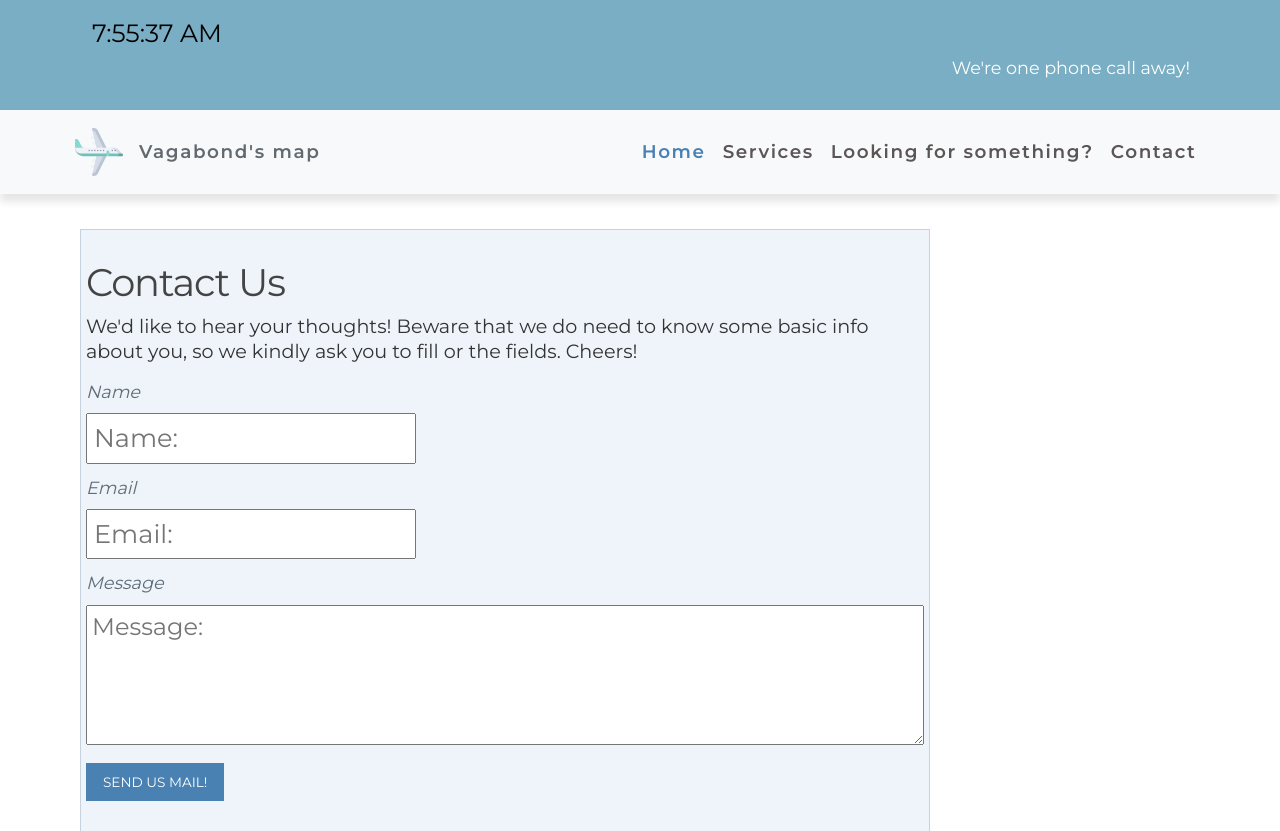
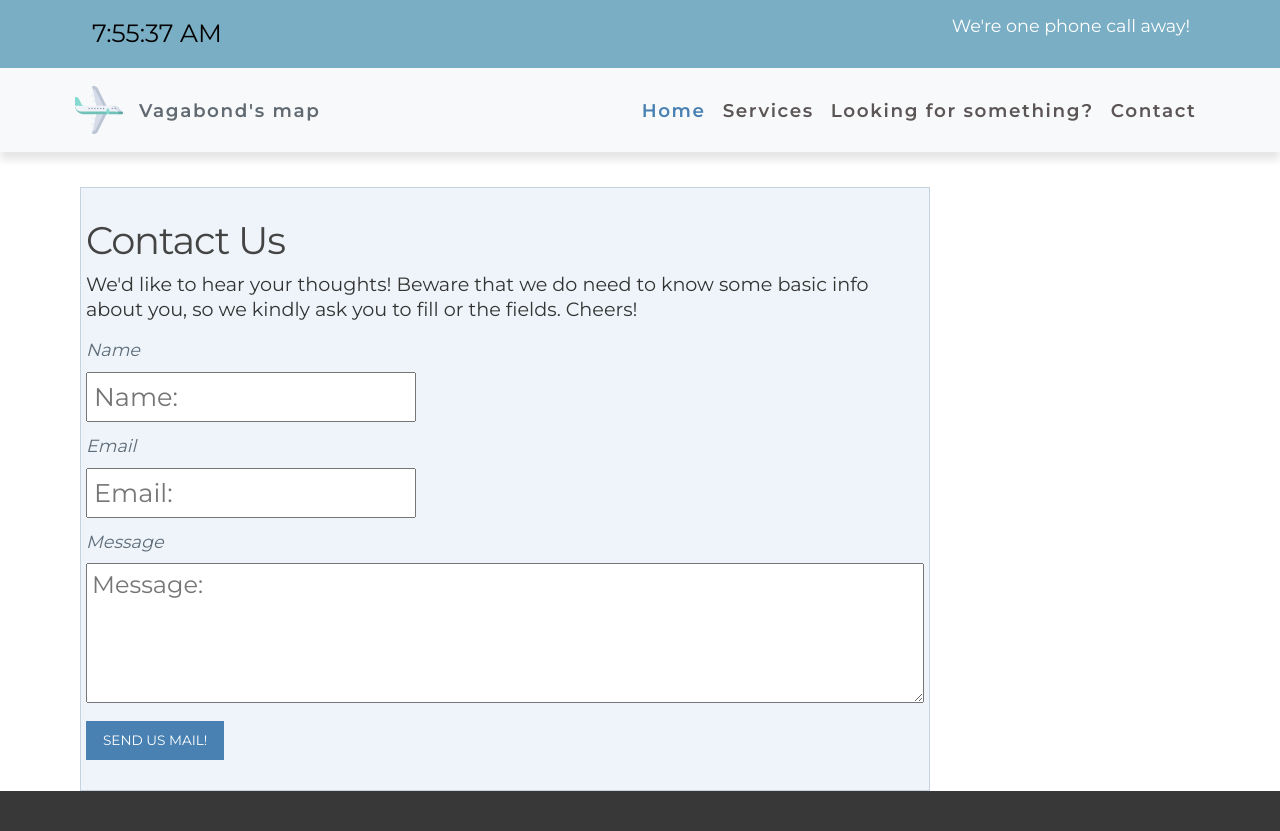
Before and after one commit to celikovicmarija/ITEHPrviDomaci, a PHP site: page /contact.php in a window 1280 px wide. Shown: the top 831 px of the page. Run offline with PHP 8.4, Linux system fonts and the light colour scheme; data that the repository does not hold is empty; some libraries are stand-ins or nearby versions.

Commit message:
Fixed time disp

```diff
--- a/inc/container.php
+++ b/inc/container.php
@@ -1,11 +1,14 @@
    <div class="top-bar">
         <div class="container">
-            <div class="col-12 text-right">
+            <div class="row">
+            <div class="col">
             <?php
     include "clock_view.php";
-  ?>
+  ?> </div><div class="col text-right">
                 <p><a href="tel:+000000000">We're one phone call away!</a></p>
+                </div>
             </div>
+
         </div>
     </div>
     <nav class="navbar bg-light navbar-light navbar-expand-lg">
```
